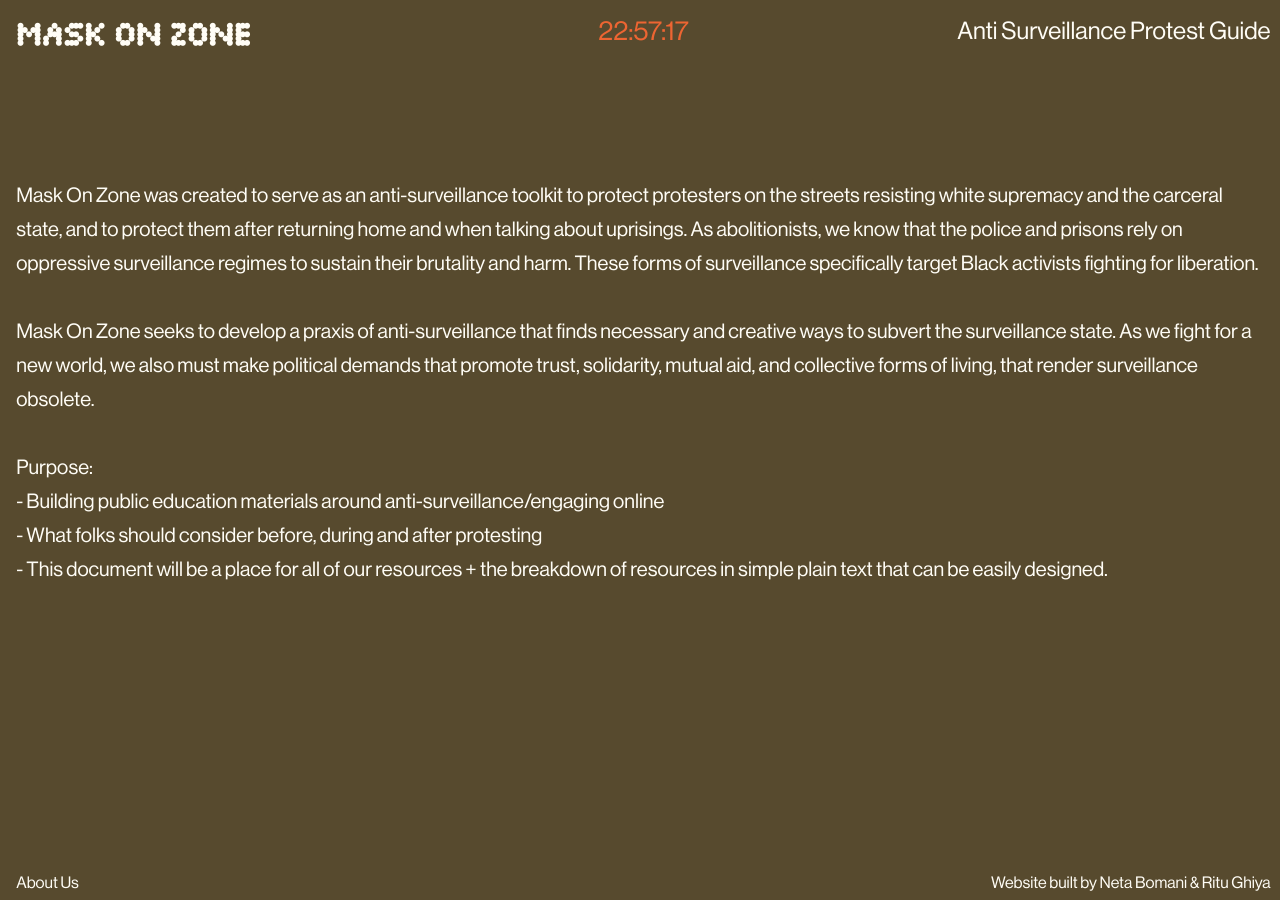
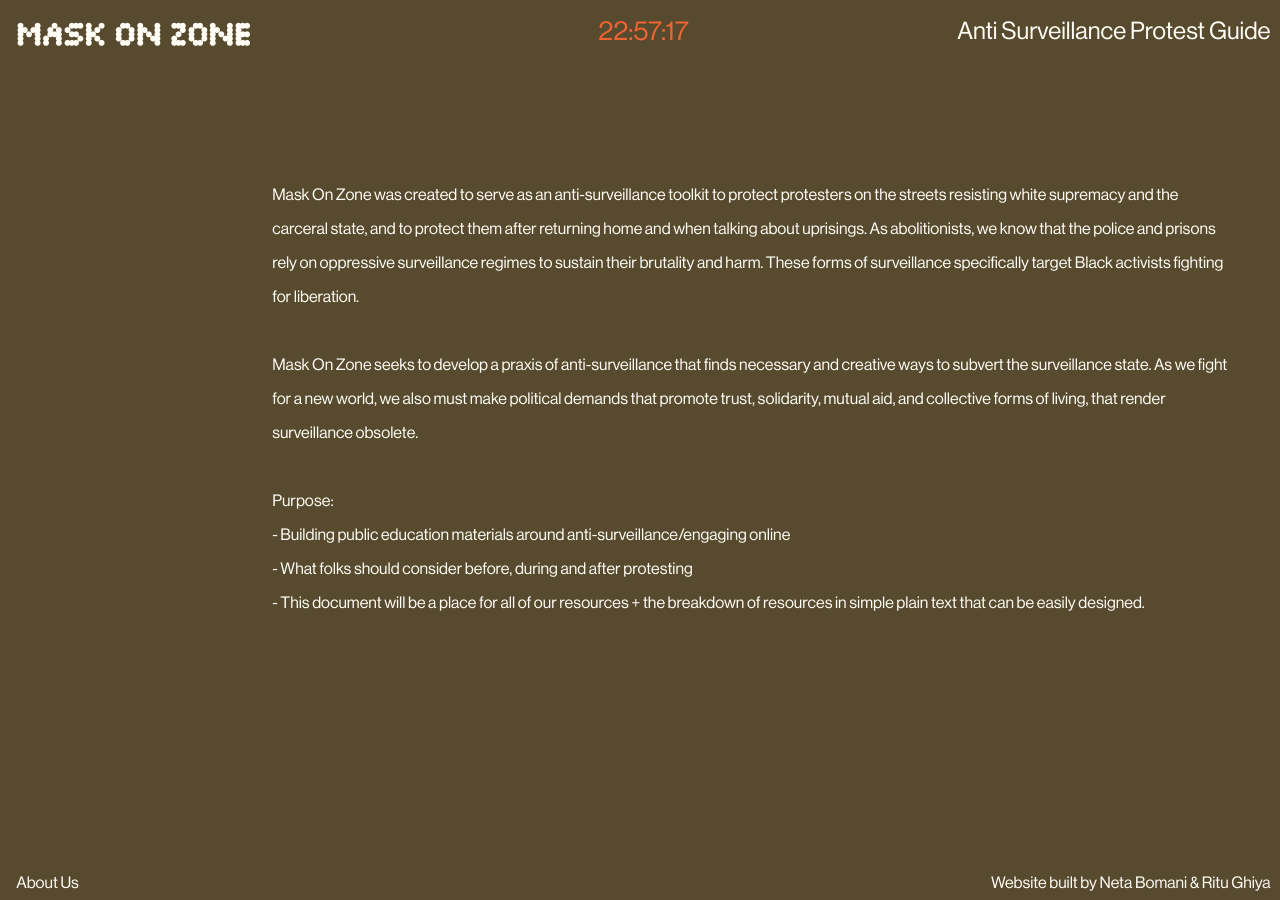
Before and after one commit to mask-on/mask-on.github.io, a Jekyll site: the page built from about.markdown, in a window 1280 px wide and 900 px high. Built offline with Jekyll 4.4.1, drawn with Linux system fonts in a browser that asks for light colours.

Commit message:
about styling

```diff
--- a/css/index.css
+++ b/css/index.css
@@ -230,7 +230,9 @@
 
   .about-copy {
       margin-top: 18vh;
-      font-size: 1.25em;
+      margin-left:20vw;
+      font-size: 1em;
+      width:75vw;
   }
 
 #before{
```
